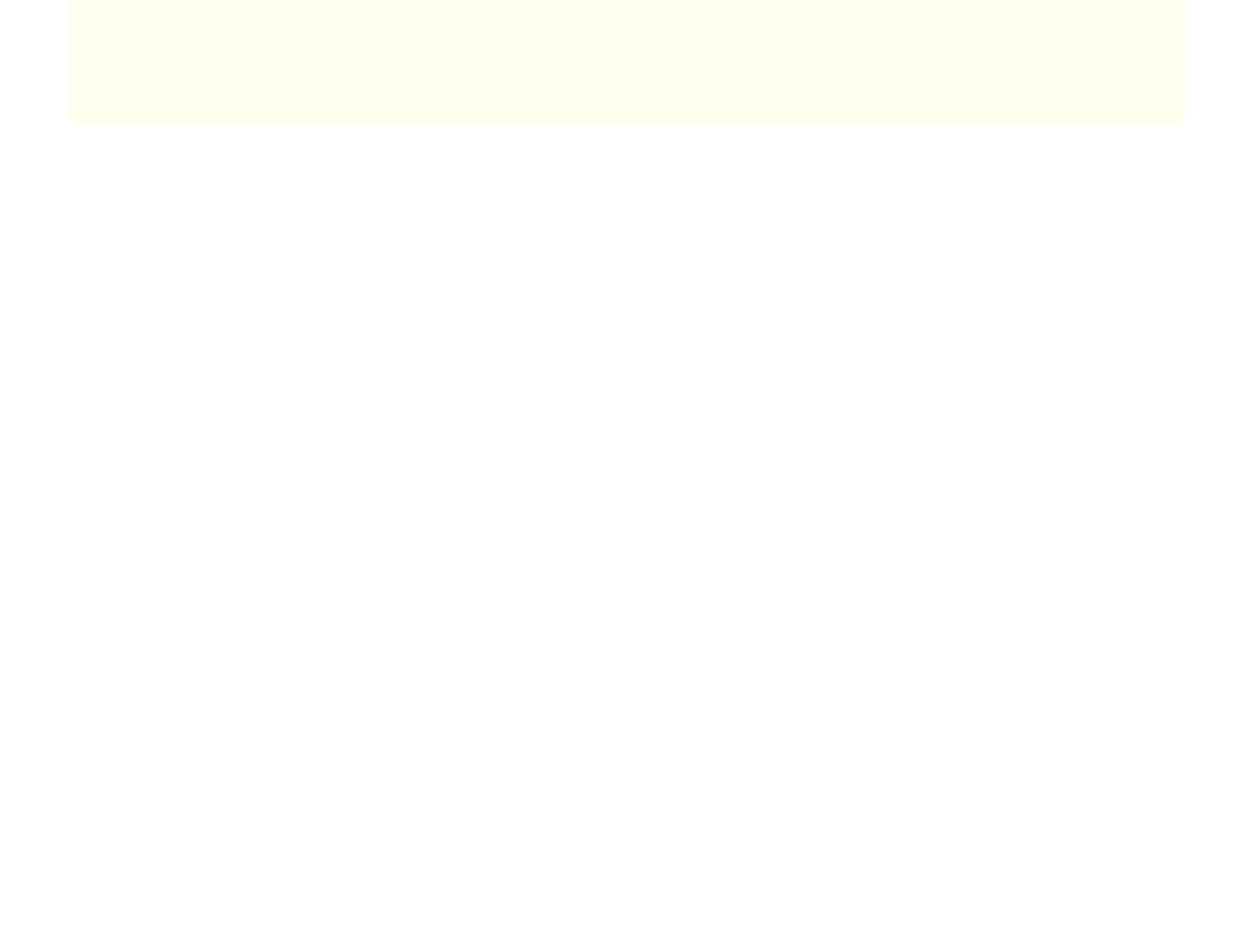
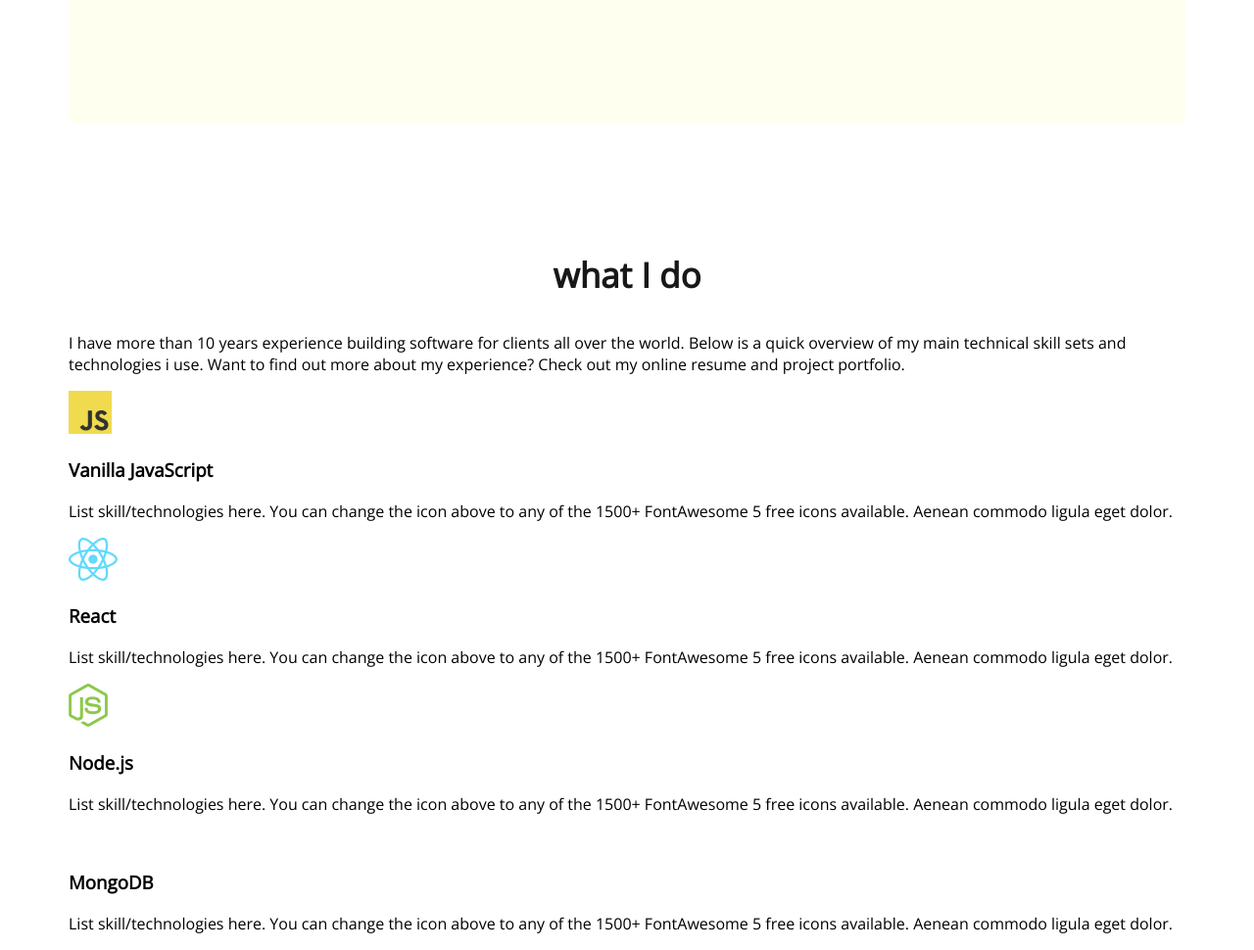
Before and after one commit to SHUVO29/webdeveloper-portfolio, a plain HTML site: page index.html in a window 1280 px wide. Shown: the part 1332-2302 px from the top of the page at 98% size. Before the commit the page ends 1589 px from the top, so only its background shows below. Drawn offline with nearby package versions, Linux system fonts and the light colour scheme.

Commit message:
added what i do section

```diff
--- a/index.html
+++ b/index.html
@@ -63,6 +63,50 @@
           </div>
         </div>
       </section>
+      <!-- what I do section start -->
+
+      <section>
+        <h3 class="section-title">what I do</h3>
+        <p id="what-i-do-description" class="section-description">
+          I have more than 10 years experience building software for clients all over the world. Below is a quick overview of my main technical skill
+          sets and technologies i use. Want to find out more about my experience? Check out my online resume and project portfolio.
+        </p>
+        <div class="skills-container">
+          <!-- .skill*4>img+h3.skill-title+p.skill-description -->
+          <div class="skill">
+            <img src="images/icons/js.png  " alt="" />
+            <h3 class="skill-title">Vanilla JavaScript</h3>
+            <p class="skill-description">
+              List skill/technologies here. You can change the icon above to any of the 1500+ FontAwesome 5 free icons available. Aenean commodo
+              ligula eget dolor.
+            </p>
+          </div>
+          <div class="skill">
+            <img src="images/icons/react.png" alt="" />
+            <h3 class="skill-title">React</h3>
+            <p class="skill-description">
+              List skill/technologies here. You can change the icon above to any of the 1500+ FontAwesome 5 free icons available. Aenean commodo
+              ligula eget dolor.
+            </p>
+          </div>
+          <div class="skill">
+            <img src="images/icons/nodejs.png" alt="" />
+            <h3 class="skill-title">Node.js</h3>
+            <p class="skill-description">
+              List skill/technologies here. You can change the icon above to any of the 1500+ FontAwesome 5 free icons available. Aenean commodo
+              ligula eget dolor.
+            </p>
+          </div>
+          <div class="skill">
+            <img src="" alt="" />
+            <h3 class="skill-title">MongoDB</h3>
+            <p class="skill-description">
+              List skill/technologies here. You can change the icon above to any of the 1500+ FontAwesome 5 free icons available. Aenean commodo
+              ligula eget dolor.
+            </p>
+          </div>
+        </div>
+      </section>
     </main>
     <footer></footer>
   </body>
```
